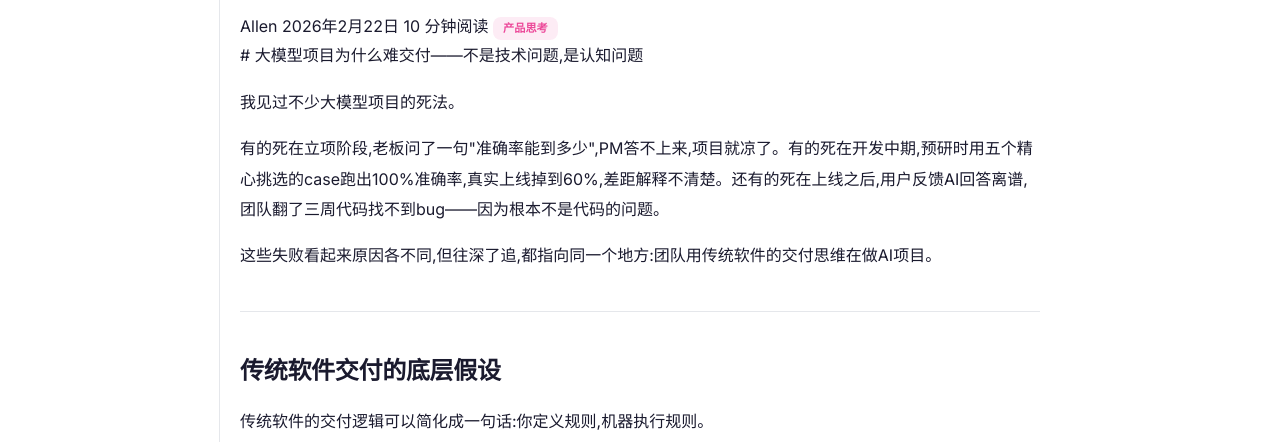
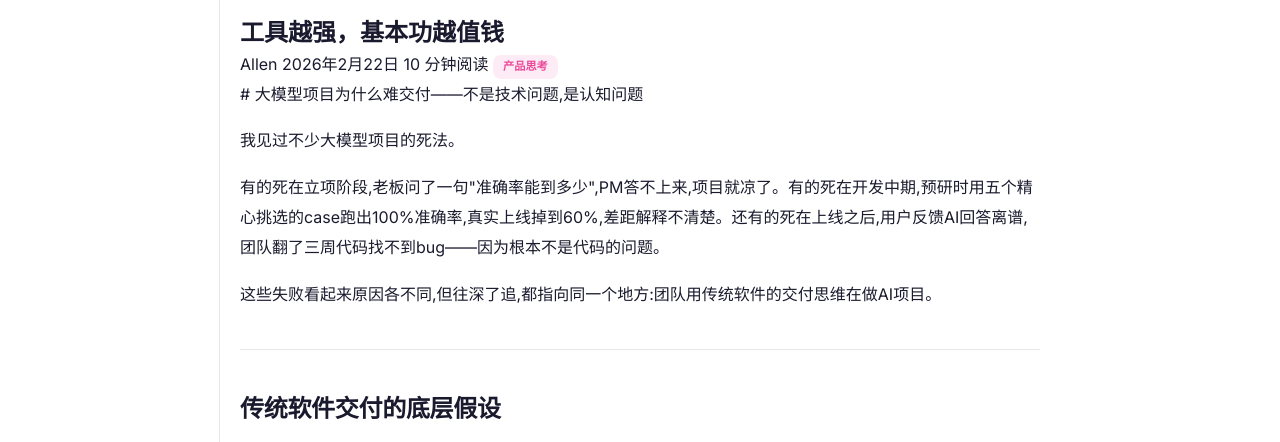
Before and after one commit to Allenyang007/allen-site, a website: page blog/llm-project-delivery-mindset/index.html in a window 1280 px wide. Shown: the part 314-756 px from the top of the page. Drawn offline with Linux system fonts and the light colour scheme.

```diff
--- a/blog/llm-project-delivery-mindset/index.html
+++ b/blog/llm-project-delivery-mindset/index.html
@@ -332,7 +332,6 @@
 <div class="article-meta">
   <div class="breadcrumb"><a href="/">首页</a> / <a href="/blog/">博客</a> / 大模型项目</div>
   <h1>大模型项目为什么难交付——不是技术问题,是认知问题</h1>
-
   <div class="info">
     <span>Allen</span>
     <span>2026年3月8日</span>
@@ -340,7 +339,7 @@
     <span class="tag tag-product">大模型项目</span>
   </div>
 </div>
-
+  <h1>工具越强，基本功越值钱</h1>
   <div class="info">
     <span>Allen</span>
     <span>2026年2月22日</span>
```
